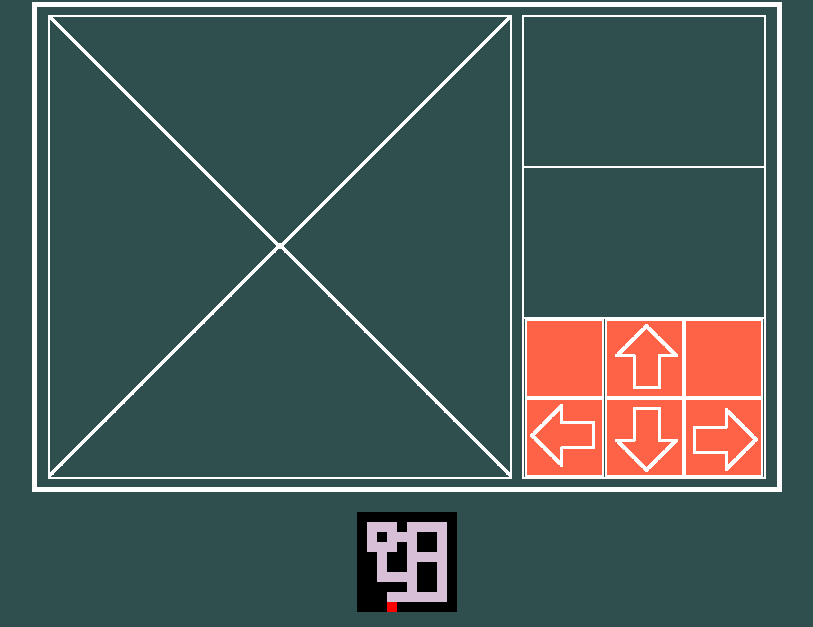
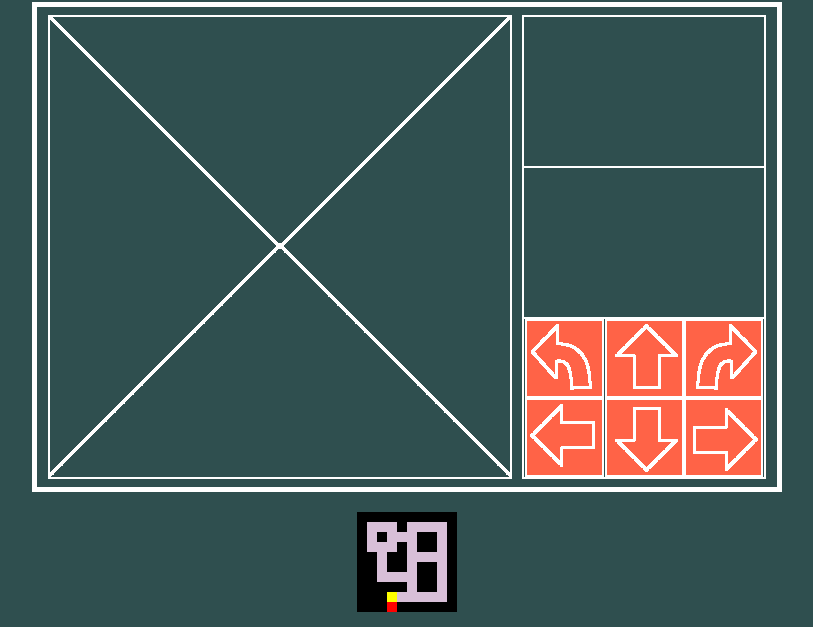
Before and after one commit to seriouspig/Dungeon-Master, a plain HTML site: page index.html in a window 1280 px wide. Shown: the part 173-800 px from the top of the page, without its empty margins (233-1046 px from the left). Drawn offline with Linux system fonts and the light colour scheme.

Commit message:
rotation added

```diff
--- a/index.html
+++ b/index.html
@@ -26,11 +26,15 @@
             <div class="hero-info"></div>
             <div class="enemy-info"></div>
             <div class="controll">
-                <div class="button"></div>
+                <div class="button turnLeft">
+                    <img src="images/0_arrow_curved.png" alt="curved arrow">
+                </div>
                 <div class="button forward">
                     <img src="images/0_arrow.png" alt="directional arrow">
                 </div>
-                <div class="button"></div>
+                <div class="button turnRight">
+                    <img src="images/0_arrow_curved.png" alt="curved arrow">
+                </div>
                 <div class="button left">
                     <img src="images/0_arrow.png" alt="directional arrow">
                 </div>
--- a/index.js
+++ b/index.js
@@ -52,8 +52,17 @@ document.addEventListener('DOMContentLoaded', () => {
         mazeBlocks[playerPos[0]][playerPos[1]].classList.remove('map-player')
     }
 
+    function removePlayerFront() {
+        mazeBlocks[playerPos[0]-1][playerPos[1]].classList.remove('map-player-front')
+    }
+
+    function mapPlayerFront() {
+        mazeBlocks[playerPos[0]-1][playerPos[1]].classList.add('map-player-front')
+    }
+
     mapCreator()
     mapPlayer()
+    mapPlayerFront()
 
     console.log(mazeBlocks)
     console.log(forwardBtn)
@@ -61,9 +70,11 @@ document.addEventListener('DOMContentLoaded', () => {
     forwardBtn.addEventListener('click', () => {
         if (!mazeBlocks[playerX-1][playerY].classList.contains('map-wall')) {
             removePlayer()
+            removePlayerFront()
             playerX --
             playerPos = [playerX, playerY]
             mapPlayer()
+            mapPlayerFront()
         }
     })
     backBtn.addEventListener('click', () => {
--- a/style.css
+++ b/style.css
@@ -64,8 +64,18 @@ body {
     border: 2px white solid;
 }
 
+.button:target {
+    background-color: black;
+}
+
 .button:hover {
     background-color: rgb(165, 65, 47);
+}
+
+
+
+.turnRight {
+    transform: scale(-1, 1);
 }
 
 .backward {
@@ -110,3 +120,9 @@ body {
     height: 10px;
     background-color: red;
 }
+
+.map-player-front {
+    width: 10px;
+    height: 10px;
+    background-color: yellow;
+}
```
Also changed, not shown: images/0_arrow_curved.png (added).
